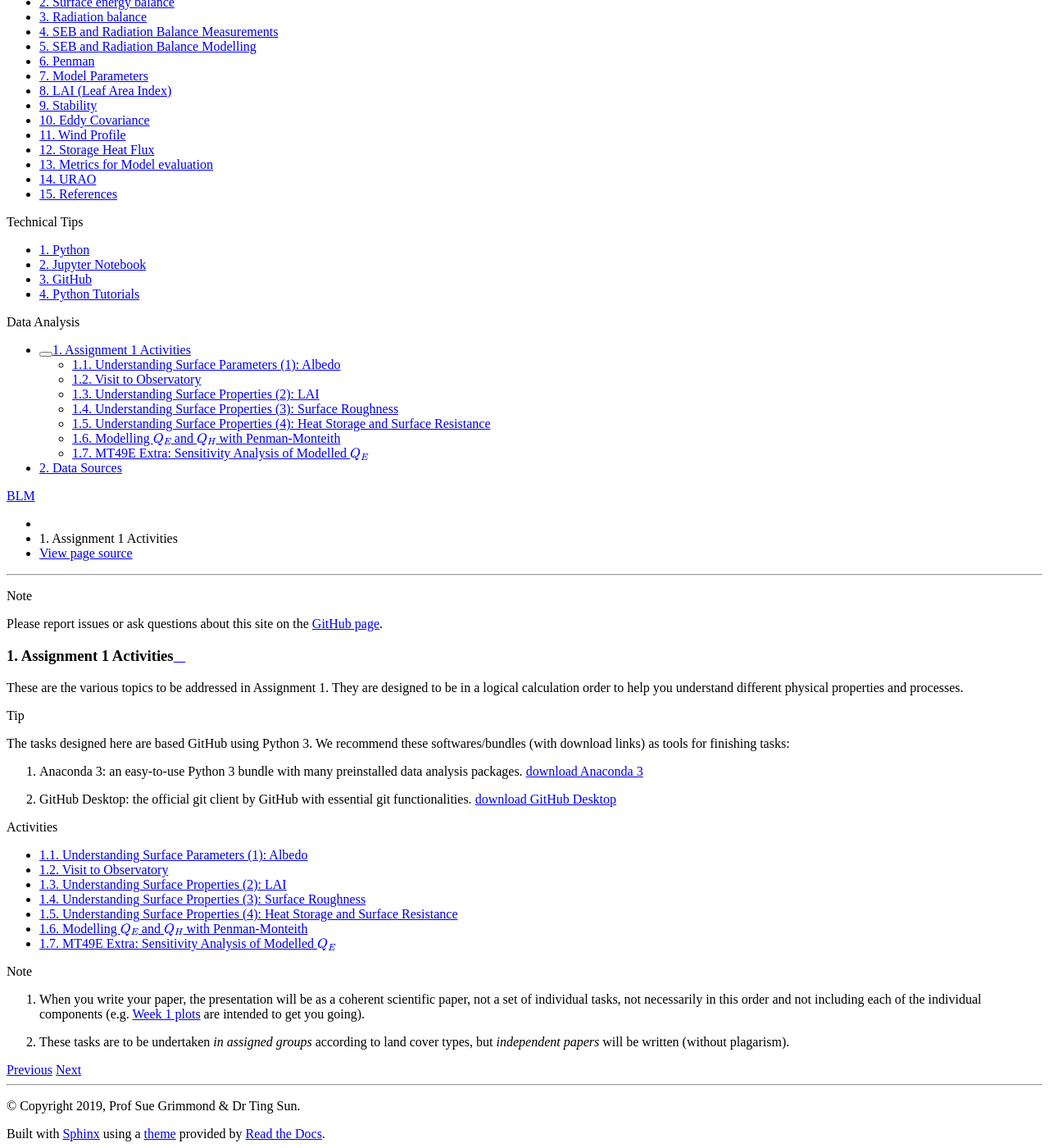
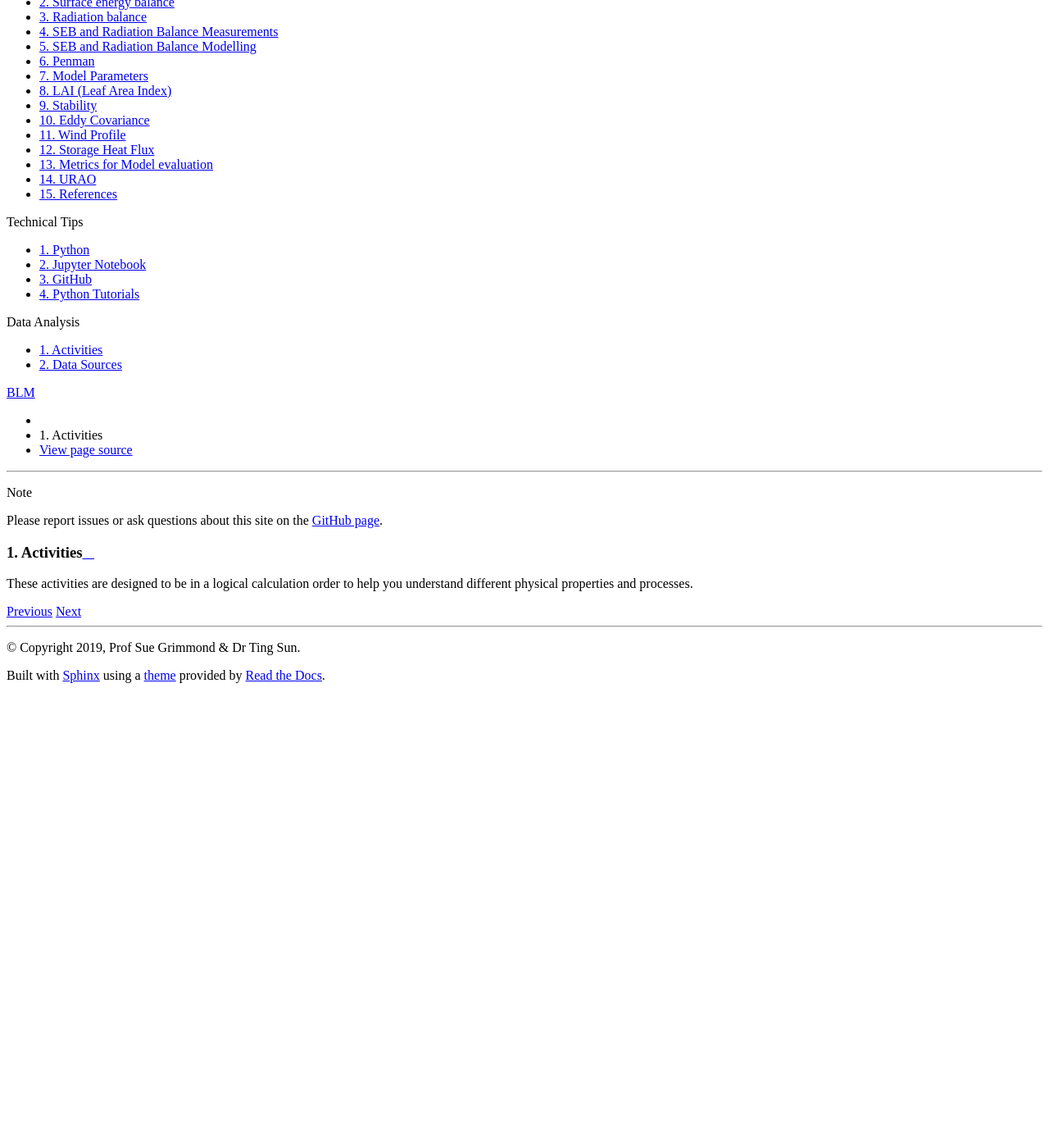
Before and after one commit to BLM-UoR/BLM, a Sphinx documentation site: the page built from docs/Tasks.rst, in a window 1280 px wide and 1400 px high, scrolled down 139 px. Shown: the whole window at 82% size. Built offline with Sphinx 7.4.7 and the Read the Docs theme 2.0.0, drawn with Linux system fonts in a browser that asks for light colours; after the commit the page ends 980 px from its top, so only the background shows below that; some of the changed lines change nothing that is shown.

Commit message:
Update Tasks.rst

```diff
--- a/docs/Tasks.rst
+++ b/docs/Tasks.rst
@@ -1,10 +1,9 @@
 .. _assignment1:
 
-Assignment 1 Activities
+Activities
 =========================
 
-These are the various topics to be addressed in Assignment 1.
-They are designed to be in a logical calculation order to help you understand different physical properties and processes.
+These activities are designed to be in a logical calculation order to help you understand different physical properties and processes.
 
 .. only:: latex
 
@@ -13,7 +12,7 @@
 
 .. only:: html
 
-  .. tip::
+..  .. tip::
 
       The tasks designed here are based GitHub using Python 3.
       We recommend these softwares/bundles (with download links) as tools for finishing tasks:
@@ -30,11 +29,11 @@
     tasks/task*
 
 
-.. note::
+.. .. note::
 
-    #. When you write your paper, the presentation will be as a coherent scientific paper, not a set of individual tasks, not necessarily in this order and not including each of the individual components (e.g. `Week 1 plots <tasks/task1.ipynb>`_ are intended to get you going).
+..    #. When you write your paper, the presentation will be as a coherent scientific paper, not a set of individual tasks, not necessarily in this order and not including each of the individual components (e.g. `Week 1 plots <tasks/task1.ipynb>`_ are intended to get you going).
 
-    #. These tasks are to be undertaken *in assigned groups* according to land cover types, but *independent papers* will be written (without plagarism).
+..    #. These tasks are to be undertaken *in assigned groups* according to land cover types, but *independent papers* will be written (without plagarism).
 
 
 
```
